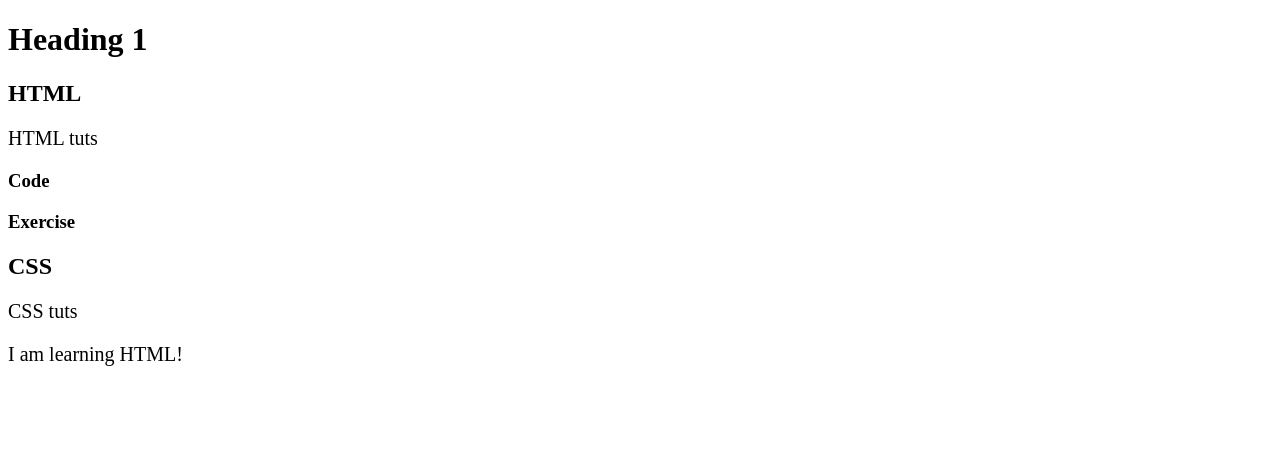
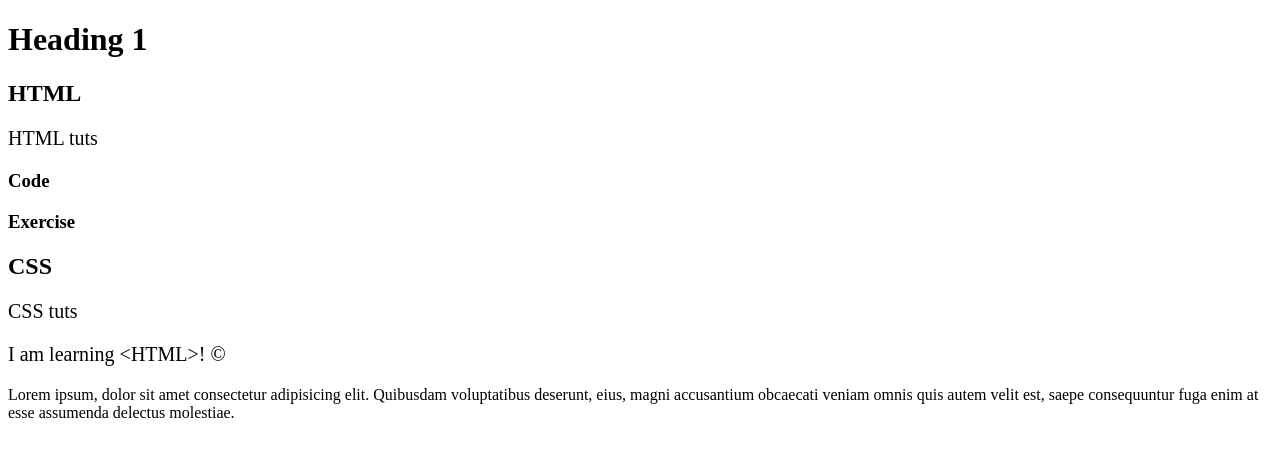
Before and after one commit to atharva2004-dikondawar/HTML, a plain HTML site: page index2.html in a window 1280 px wide. Drawn offline with Linux system fonts and the light colour scheme.

Commit message:
modified index2.html

```diff
--- a/index2.html
+++ b/index2.html
@@ -24,6 +24,7 @@
     <h3>Exercise</h3>
     <h2>CSS</h2>
     <p class="username">CSS tuts</p>
-    <p class="username">I am learning HTML!</p>
+    <p class="username">I am learning &lt;HTML&gt;! &copy;</p>
+    <p>Lorem ipsum, dolor sit amet consectetur adipisicing elit. Quibusdam voluptatibus deserunt, eius, magni accusantium obcaecati veniam omnis quis autem velit est, saepe consequuntur fuga enim at esse assumenda delectus molestiae.</p>
 </body>
 </html>
```
